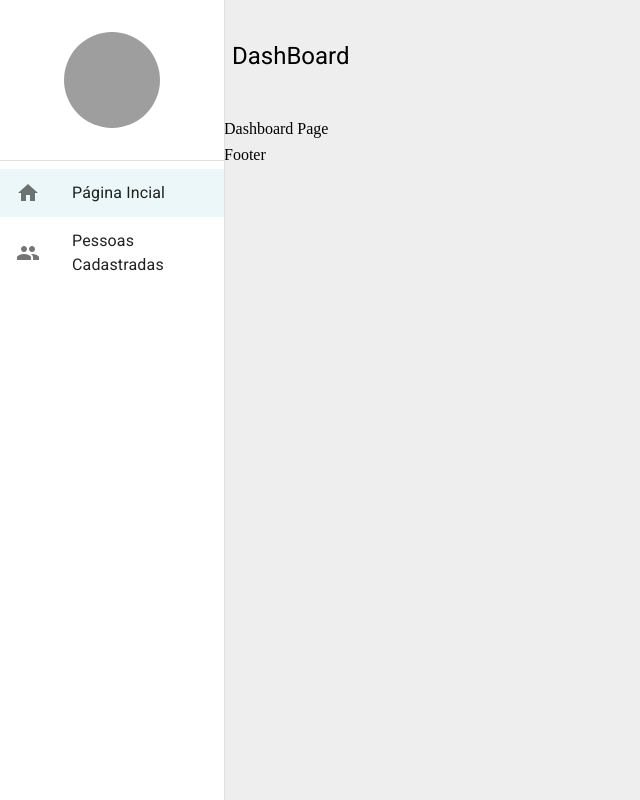
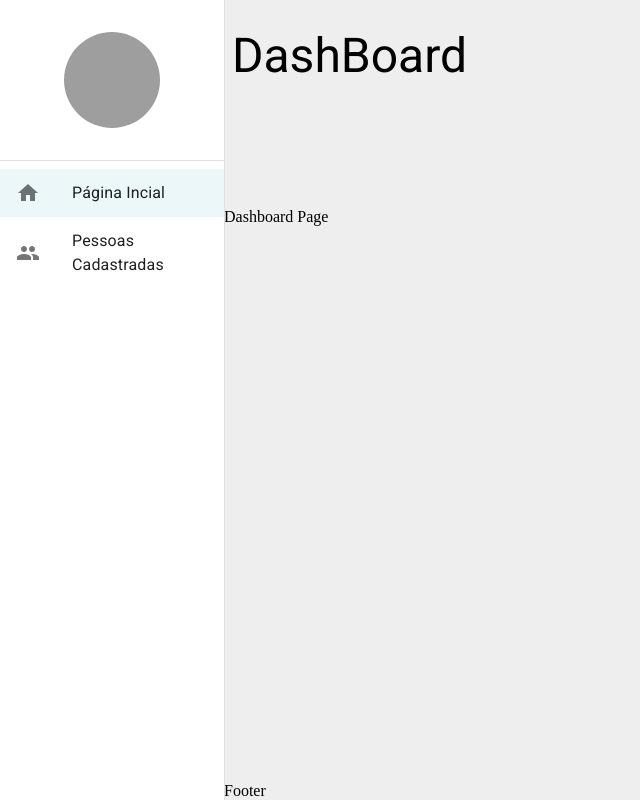
Before and after one commit to gabomoreira/client, a React (Create React App) app: page /pagina-inicial in a window 1280 px wide. Shown: the whole page, without its empty margins (0-640 px from the left). Built offline with nearby package versions, Linux system fonts and the light colour scheme; grey boxes are pictures that could not be loaded.

Commit message:
feat: Adicionado responsividade no layout base

```diff
--- a/src/shared/layouts/LayoutBaseDePagina.tsx
+++ b/src/shared/layouts/LayoutBaseDePagina.tsx
@@ -18,12 +18,18 @@ export const LayoutBaseDePagina: React.FC<ILayoutBaseDePaginaProps> = ({
   title,
 }) => {
   const theme = useTheme();
-  const mobile = useMediaQuery(theme.breakpoints.down('sm'));
+  const smDown = useMediaQuery(theme.breakpoints.down('sm'));
+  const mdDown = useMediaQuery(theme.breakpoints.down('md'));
 
   const { toggleDrawerOpen } = useDrawerContext();
 
   return (
-    <Box height="100%" display="flex" flexDirection="column" gap={1}>
+    <Box
+      height="100%"
+      display="flex"
+      flexDirection="column"
+      gap={smDown ? 6 : mdDown ? 8 : 12}
+    >
       <Box
         padding={1}
         display="flex"
@@ -31,16 +37,25 @@ export const LayoutBaseDePagina: React.FC<ILayoutBaseDePaginaProps> = ({
         gap={1}
         height={theme.spacing(12)}
       >
-        {mobile ? (
+        {smDown ? (
           <IconButton onClick={toggleDrawerOpen}>
             <Icon>menu</Icon>
           </IconButton>
         ) : null}
 
-        <Typography variant="h5">{title}</Typography>
+        <Typography
+          variant={smDown ? 'h5' : mdDown ? 'h4' : 'h3'}
+          whiteSpace="nowrap"
+          overflow="hidden"
+          textOverflow="elipses"
+        >
+          {title}
+        </Typography>
       </Box>
 
-      <Box>{children}</Box>
+      <Box flex={1} overflow="auto">
+        {children}
+      </Box>
 
       <Box>Footer</Box>
     </Box>
```
